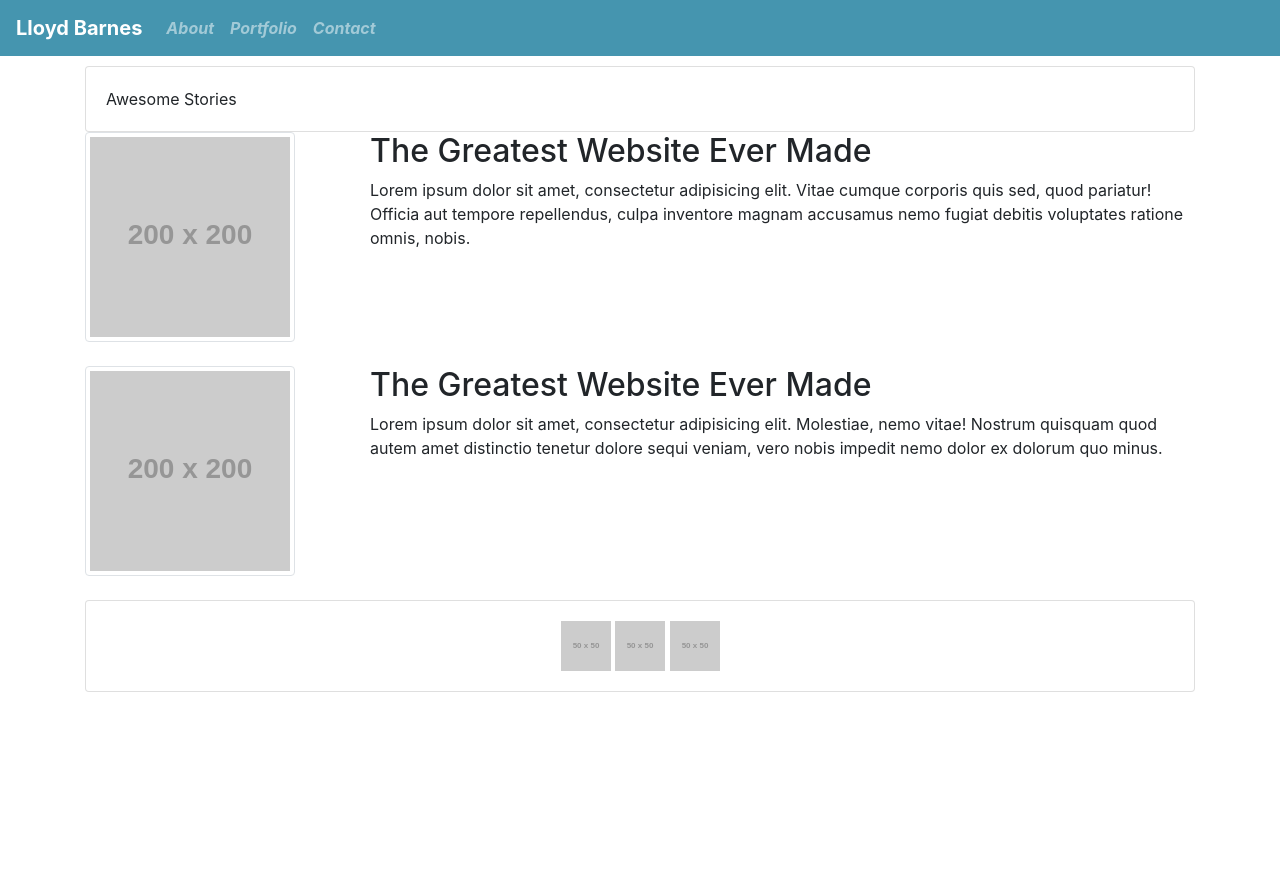
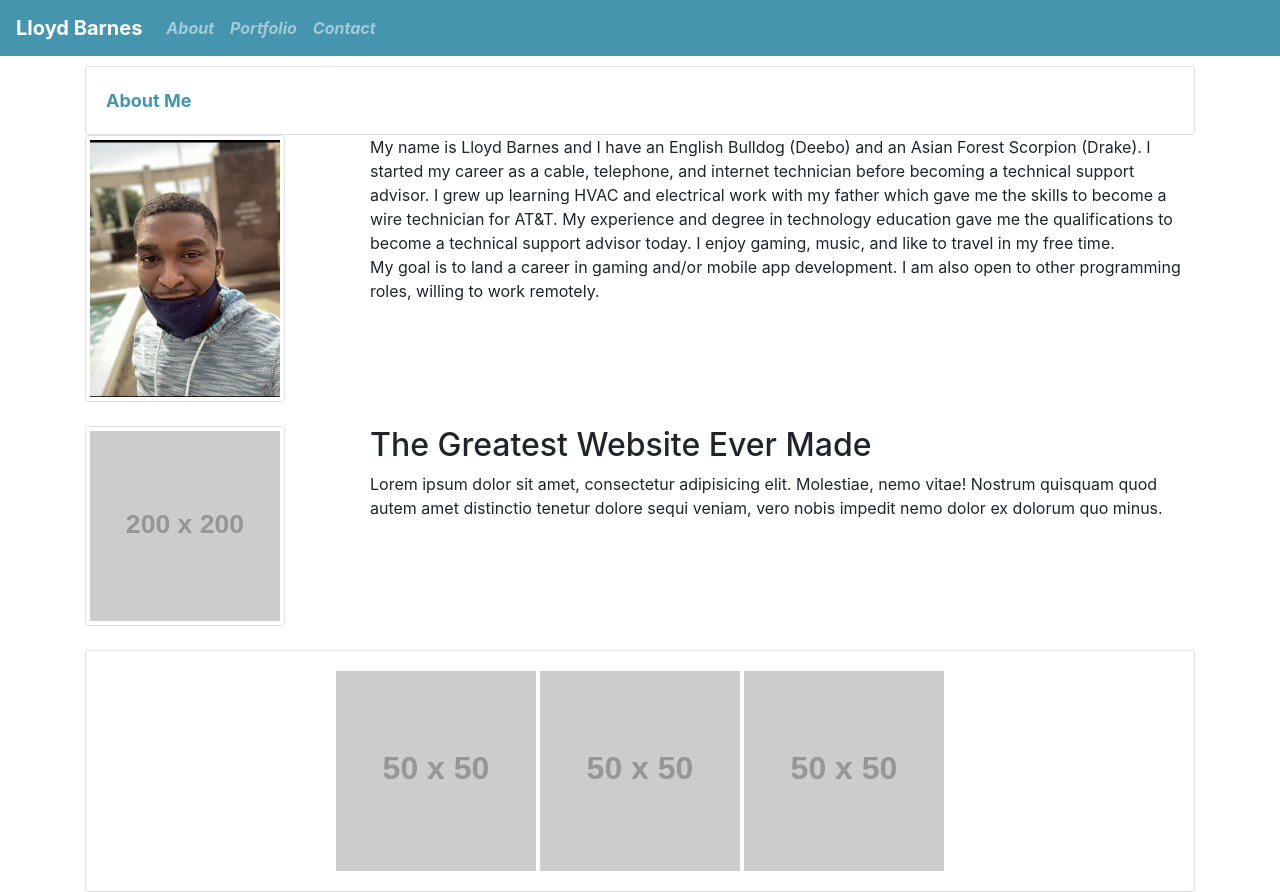
Before and after one commit to lbarnes86/ResponsivePortfolio, a plain HTML site: page index.html in a window 1280 px wide. Before the commit the page ends 800 px from the top, so only its background shows below. Drawn offline with nearby package versions, Linux system fonts and the light colour scheme; placeholder pictures from the web are drawn by us.

Commit message:
updated index.html and style.css

```diff
--- a/assets/style.css
+++ b/assets/style.css
@@ -1,15 +1,28 @@
 nav {
     background-color: rgb(69, 149, 175);
-    margin-bottom: 10px;
+    margin-bottom: 10px
+
 }
 
 .navbar-brand {
     font-weight: bolder;
 }
 
-.nav-item {
-    color: rgb(238, 234, 234);
+.navbar-nav {
+
     font-weight: bolder;
     font-style: oblique
 
 }
+
+
+.card-body {
+    font-size: large;
+    color: rgb(69, 149, 175);
+    font-weight: bolder;
+}
+
+img {
+    width: 200px;
+    height: 200px
+  }
--- a/index.html
+++ b/index.html
@@ -43,25 +43,6 @@
         <li class="nav-item">
           <a class="nav-link" href="contact.html">Contact</a>
         </li>
-        <!-- <li class="nav-item dropdown">
-          <a class="nav-link dropdown-toggle" href="#" id="navbarDropdown" role="button" data-toggle="dropdown" aria-haspopup="true" aria-expanded="false">
-            Dropdown
-          </a>
-          <div class="dropdown-menu" aria-labelledby="navbarDropdown">
-            <a class="dropdown-item" href="#">Action</a>
-            <a class="dropdown-item" href="#">Another action</a>
-            <div class="dropdown-divider"></div>
-            <a class="dropdown-item" href="#">Something else here</a>
-          </div>
-        </li>
-        <li class="nav-item">
-          <a class="nav-link disabled" href="#">Disabled</a>
-        </li>
-      </ul>
-      <form class="form-inline my-2 my-lg-0">
-        <input class="form-control mr-sm-2" type="search" placeholder="Search" aria-label="Search">
-        <button class="btn btn-outline-success my-2 my-sm-0" type="submit">Search</button>
-      </form> -->
     </div>
   </nav>
 
@@ -72,18 +53,25 @@
       <!-- The content in this div gets wrapped in a card -->
         <div class="card">
           <div class="card-body">
-            Awesome Stories
+            About Me
           </div>
         </div>
       </div>
     </div>
     <div class="row">
       <div class="col-lg-3">
-        <img class="img img-thumbnail" src="http://placehold.it/200x200">
+        <img class="img img-thumbnail" src="./assets/images/IMG_5953.png">
       </div>
       <div class="col-lg-9">
-        <h2>The Greatest Website Ever Made</h2>
-        <p>Lorem ipsum dolor sit amet, consectetur adipisicing elit. Vitae cumque corporis quis sed, quod pariatur! Officia aut tempore repellendus, culpa inventore magnam accusamus nemo fugiat debitis voluptates ratione omnis, nobis.</p>
+
+        <p>My name is Lloyd Barnes and I have an English Bulldog (Deebo) and an Asian Forest Scorpion (Drake). I started my career as a cable, telephone, and
+          internet technician before becoming a technical support advisor. I grew up learning HVAC and
+          electrical work with my father which gave me the skills to become a wire technician for AT&T.
+          My experience and degree in technology education gave me the qualifications to become a technical
+          support advisor today. I enjoy gaming, music, and like to travel in my free time.
+          <br>
+          My goal is to land a career in gaming and/or mobile app development. I am also open to other
+          programming roles, willing to work remotely. </p>
       </div>
     </div>
     <br>
```
